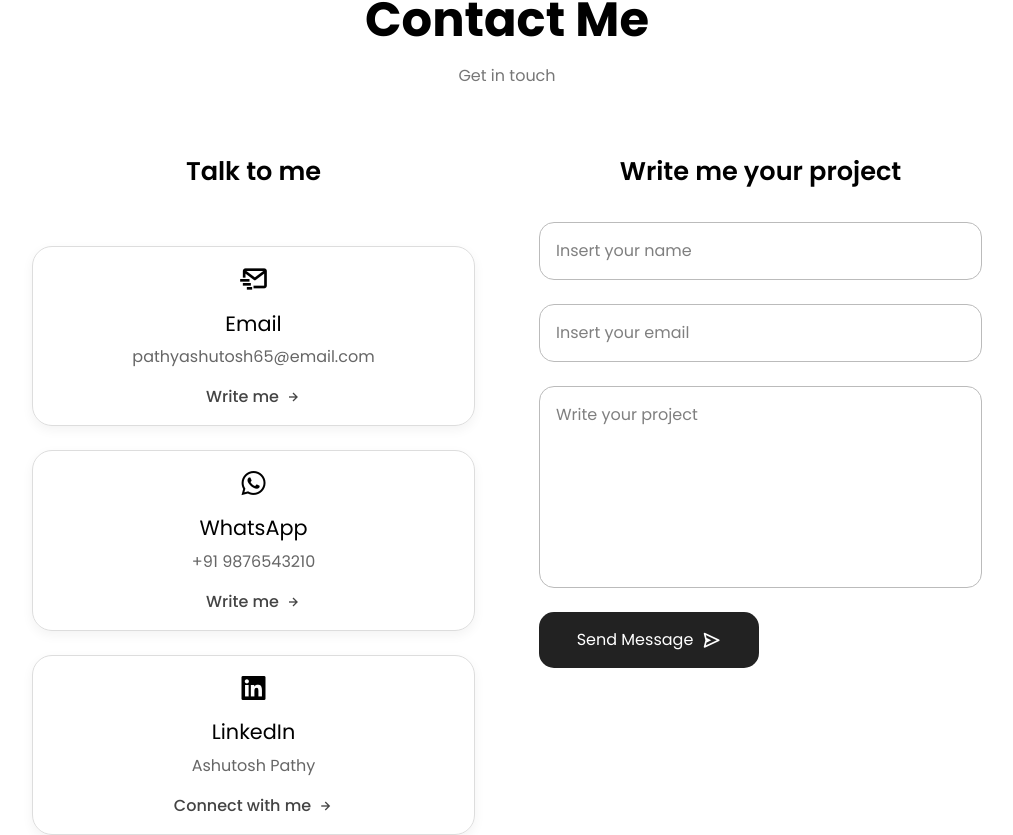
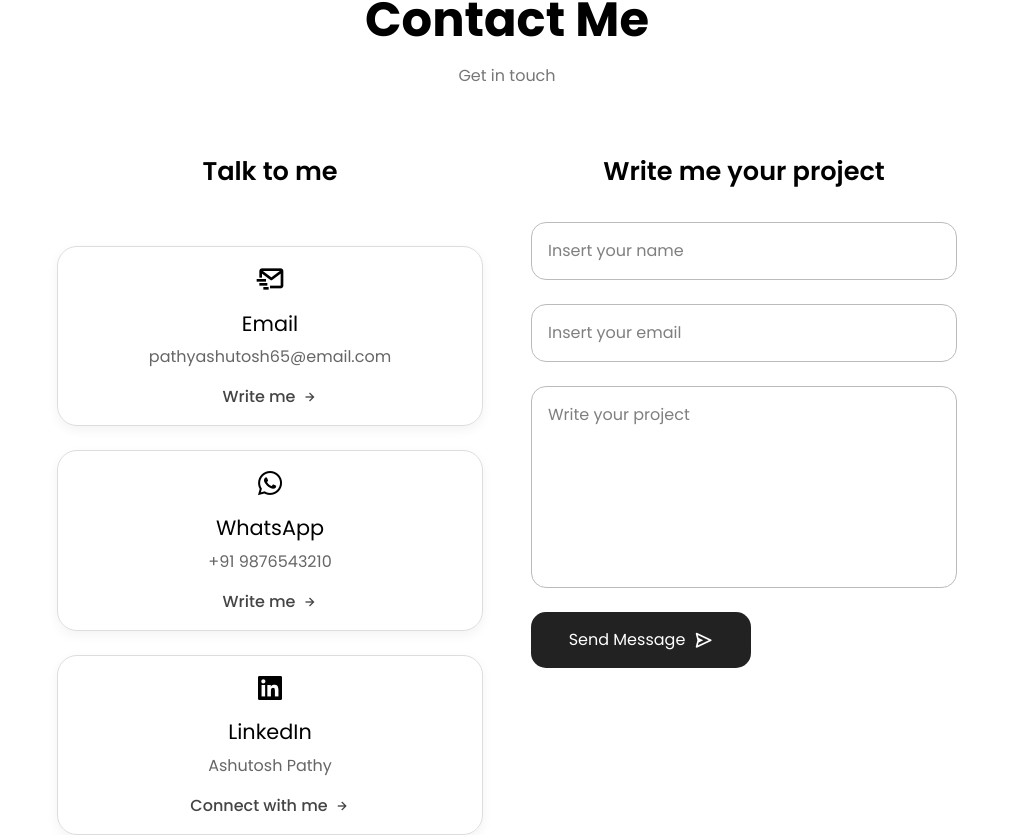
Before and after one commit to Ashutosh-03547/My-Porfolio, a React (Vite) app: page / in a window 1280 px wide. Shown: the part 3703-4538 px from the top of the page, without its empty margins (133-1146 px from the left). Built offline with nearby package versions, Linux system fonts and the light colour scheme.

Commit message:
update some errors

```diff
--- a/src/component/Contact.jsx
+++ b/src/component/Contact.jsx
@@ -121,10 +121,10 @@ const styles = {
 
     container: {
         width: "100%",
-        maxWidth: "950px",
+        maxWidth: "900px",
         display: "grid",
         gridTemplateColumns: "repeat(auto-fit,minmax(420px,1fr))",
-        gap: "4rem",
+        gap: "3rem",
     },
 
     left: {
```
